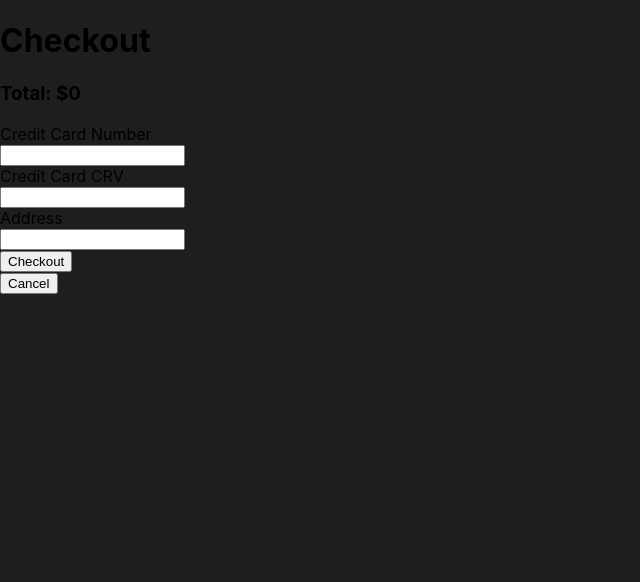
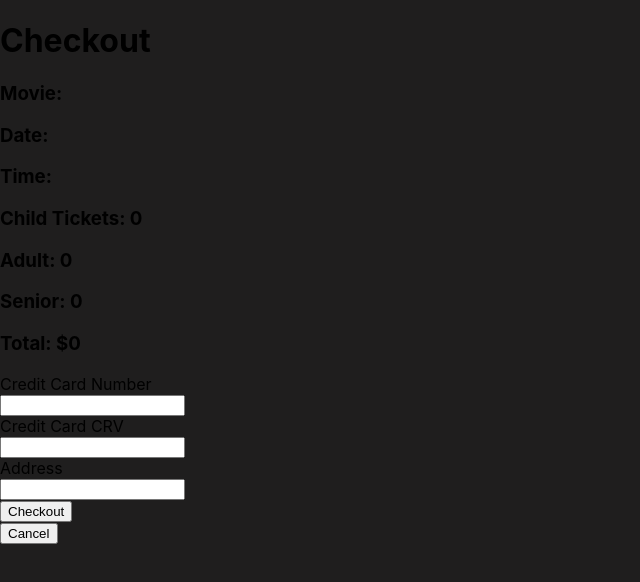
Before and after one commit to GitSeaBass/CinemaEBooking, a React (Create React App) app in the folder Frontend/cinema-ebooking/: page /checkout in a window 1280 px wide. Shown: the top 582 px of the page, without its empty margins (0-640 px from the left). Built offline with nearby package versions, Linux system fonts and the light colour scheme.

Commit message:
more select booking stuff

```diff
--- a/Frontend/cinema-ebooking/src/App.js
+++ b/Frontend/cinema-ebooking/src/App.js
@@ -138,7 +138,12 @@ function App() {
 
   const[user, setUser] = useState('');
 
-  const[ticketPrice, setTicketPrice] = useState(0.00)
+  const[selectedMovie, setSelectedMovie] = useState('');
+  const[selectedDate, setSelectedDate] = useState('');
+  const[selectedTime, setSelectedTime] = useState('');
+  const[childTickets, setChildTickets] = useState(0);
+  const[adultTickets, setAdultTickets] = useState(0);
+  const[seniorTickets, setSeniorTickets] = useState(0);
 
   return (
     <Router>
@@ -146,15 +151,16 @@ function App() {
         <Routes>
             <Route exact path="/" element={<CustomerHomePage user={user} setUser={setUser} moviearray={moviearray}/>} />
             <Route path="/login" element={<LoginPage user={user} setUser={setUser}/>} />
-            <Route path="/search/:id" element={<SearchPage moviearray={moviearray} user={user} setUser={setUser}/>}/>
+            <Route path="/search/:id" element={<SearchPage moviearray={moviearray} user={user} setUser={setUser} setSelectedMovie={setSelectedMovie}/>}/>
             <Route path="createaccount" element={<CreateAccountPage setUser={setUser}/>}/>
             <Route path="/confirmwindow" element={<ConfirmationWindow />}/>
             <Route path="/profile" element={<ViewProfile />}/>
             <Route path="/admin" element={<AdminHomePage user={user} setUser={setUser} moviearray={moviearray} userarray={userarray} promoarray={promoarray}/>}/>
-            <Route path="/showings" element={<SelectShowing />}/>
-            <Route path="/times" element={<SelectTime />}/>
-            <Route path="/seatselect" element={<SelectSeats setTicketPrice={setTicketPrice}/>}/>
-            <Route path="/checkout" element={<Checkout ticketPrice={ticketPrice}/>}/>
+
+            <Route path="/showings" element={<SelectShowing setSelectedDate={setSelectedDate}/>}/>
+            <Route path="/times" element={<SelectTime setSelectedTime={setSelectedTime}/>}/>
+            <Route path="/seatselect" element={<SelectSeats setChildTickets={setChildTickets} setAdultTickets={setAdultTickets} setSeniorTickets={setSeniorTickets}/>}/>
+            <Route path="/checkout" element={<Checkout movie={selectedMovie} date={selectedDate} time={selectedTime} child={childTickets} adult={adultTickets} senior={seniorTickets}/>}/>
             <Route path="/orderconfirm" element={<OrderConfirm />}/>
         </Routes>
       </div>
--- a/Frontend/cinema-ebooking/src/components/Checkout.js
+++ b/Frontend/cinema-ebooking/src/components/Checkout.js
@@ -14,7 +14,13 @@ function Checkout(props) {
     return (
         <div>
             <h1>Checkout</h1>
-            <h3>Total: ${props.ticketPrice}</h3>
+            <h3>Movie: {props.movie}</h3>
+            <h3>Date: {props.date}</h3>
+            <h3>Time: {props.time}</h3>
+            <h3>Child Tickets: {props.child}</h3>
+            <h3>Adult: {props.adult}</h3>
+            <h3>Senior: {props.senior}</h3>
+            <h3>Total: ${5 * parseInt(props.child) + 10 * parseInt(props.adult) + 7.5 * parseInt(props.senior)}</h3>
             <form>
                 <label>Credit Card Number</label><br/>
                 <input type='text' required></input><br/>
--- a/Frontend/cinema-ebooking/src/components/SearchPage.js
+++ b/Frontend/cinema-ebooking/src/components/SearchPage.js
@@ -18,6 +18,7 @@ function SearchPage(props) {
             setMovie(data[0].title)
             setPoster(data[0].poster_url)
             setTrailer(data[0].trailer_url)
+            props.setSelectedMovie(data[0].title)
             console.log(movie)
         }).catch(err => {
             console.log(err)
--- a/Frontend/cinema-ebooking/src/components/SelectSeats.js
+++ b/Frontend/cinema-ebooking/src/components/SelectSeats.js
@@ -53,8 +53,9 @@ function SelectSeats(props) {
     }
 
     function confirm() {
-        let price = 5 * parseInt(child) + 10 * parseInt(adult) + 7.5 * parseInt(senior)
-        props.setTicketPrice(price)
+        props.setChildTickets(child)
+        props.setAdultTickets(adult)
+        props.setSeniorTickets(senior)
         navigate('/checkout')
     }
 
--- a/Frontend/cinema-ebooking/src/components/SelectShowing.js
+++ b/Frontend/cinema-ebooking/src/components/SelectShowing.js
@@ -1,11 +1,15 @@
 import { useNavigate } from "react-router-dom";
 
-function SelectShowing() {
+function SelectShowing(props) {
     const navigate = useNavigate();
 
     const dates = ['01/01/2024', '01/02/2024', '01/03/2024']
 
-    function selectedTime() {
+    function pickDate(e) {
+        props.setSelectedDate(e)
+    }
+
+    function confirmDate() {
         navigate('/times')
     }
 
@@ -14,8 +18,10 @@ function SelectShowing() {
         <div>
             <h3>Select A Date</h3>
             {dates.map((item) => (
-                <button onClick={selectedTime}>{item}</button>
+                <button onClick={pickDate(item)}>{item}</button>
             ))}
+            <br/>
+            <button onClick={confirmDate}>Confirm</button>
         </div>
     )
 }
--- a/Frontend/cinema-ebooking/src/components/SelectTime.js
+++ b/Frontend/cinema-ebooking/src/components/SelectTime.js
@@ -1,11 +1,15 @@
 import { useNavigate } from "react-router-dom";
 
-function SelectTime() {
+function SelectTime(props) {
     const navigate = useNavigate();
 
     const times = ['7:30AM', '9:00AM', '2:00PM']
 
-    function onClick() {
+    function onClick(item) {
+        props.setSelectedTime(item)
+    }
+
+    function confirm() {
         navigate('/seatselect')
     }
 
@@ -14,8 +18,10 @@ function SelectTime() {
         <div>
             <h3>Select A Time</h3>
             {times.map((item) => (
-                <button onClick={onClick}>{item}</button>
+                <button onClick={onClick(item)}>{item}</button>
             ))}
+            <br/>
+            <button onClick={confirm}>Confirm</button>
         </div>
     )
 }
```
